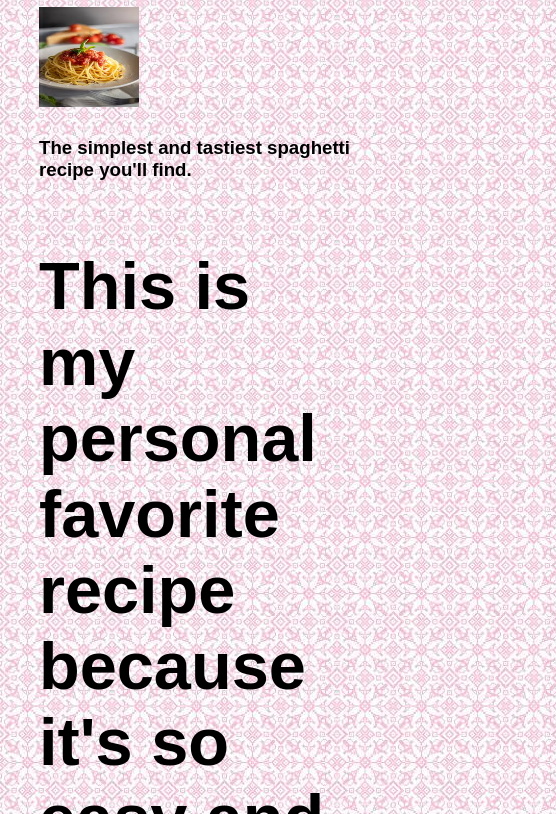
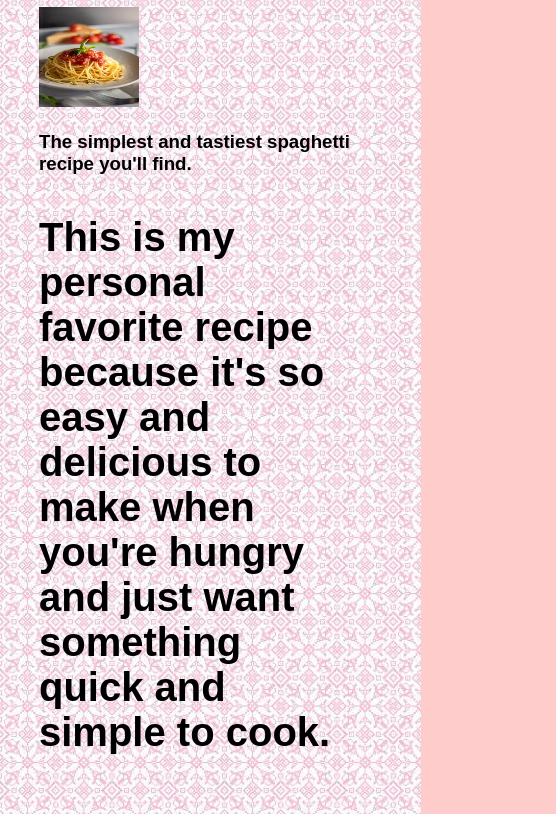
Before and after one commit to nicolen56/csit121, a plain HTML site: page lab06/index.html in a window 390 px wide. Shown: the part 110-924 px from the top of the page, 556 px wide, since content can reach past the window. Drawn offline with Linux system fonts and the light colour scheme.

Commit message:
Add files via upload

```diff
--- a/lab06/recipe.css
+++ b/lab06/recipe.css
@@ -43,8 +43,7 @@ a:hover{
 }
 @media only screen and (max-width:600px){
   body{
-    background-color:red;
-    font-size: 50pt;
+    font-size: 30pt;
   }
   ingredients{float:none;}
   instructions{float:none;}
```
